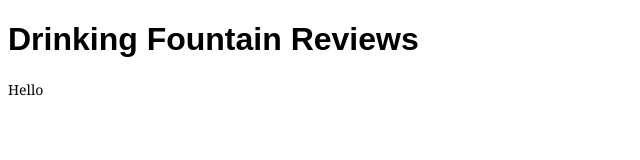
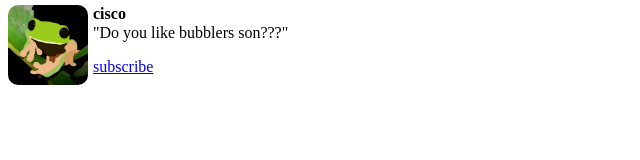
Before and after one commit to ciscoHA/DF, a plain HTML site: page index.html in a window 1280 px wide. Shown: the whole page, without its empty margins (0-640 px from the left). Drawn offline with Linux system fonts and the light colour scheme.

Commit message:
Add files via upload

```diff
--- a/index.html
+++ b/index.html
@@ -1,19 +1,48 @@
 <!DOCTYPE html>
-<html>
+<html lang="en">
+
 <head>
-<!-- HTML Codes by Quackit.com -->
-<title>
-Drinking Fountain Reviews</title>
-<meta name="viewport" content="width=device-width, initial-scale=1">
-<meta name="description" content="Drinking Fountain Reviews">
-<style>
-body {background-color:#ffffff;background-repeat:no-repeat;background-position:top left;background-attachment:fixed;}
-h1{font-family:Arial, sans-serif;color:#000000;background-color:#ffffff;}
-p {font-family:Georgia, serif;font-size:14px;font-style:normal;font-weight:normal;color:#000000;background-color:#ffffff;}
-</style>
+	<meta charset="UTF-8">
+    <meta name="viewport" content="width=device-width, initial-scale=1.0"
+
+<title></title>
+	<style>
+    	body {
+        	margin-top: 5px;
+        }
+		img {
+			width: 80px;
+			border-radius: 10px;
+			float: left;
+			margin-right: 5px;
+		}
+
+		p.username {
+			font-weight: 900;
+            margin-top: 0px;
+		}
+
+        p.speech {
+        	margin-top: -15px;
+
+        }
+
+        a.mtitle {
+      		margin-top: -50px;
+        }
+	</style>
+
 </head>
+
 <body>
-<h1>Drinking Fountain Reviews</h1>
-<p>Hello</p>
+	<img src="images/frog2.png" alt="Drinking Fountain Reviews">
+		<p 		class="username">cisco</p>
+
+    <p class="speech">"Do you like bubblers son???"</p>
+
+    <a class="mtitle" href="https://www.youtube.com/channel/UCLU2dPI7-WCypuaJHabd2Xg" target="_blank">subscribe</a>
+
+
 </body>
+
 </html>
```
Also changed, not shown: images/frog2.png (added), images/youtube.png (added).
